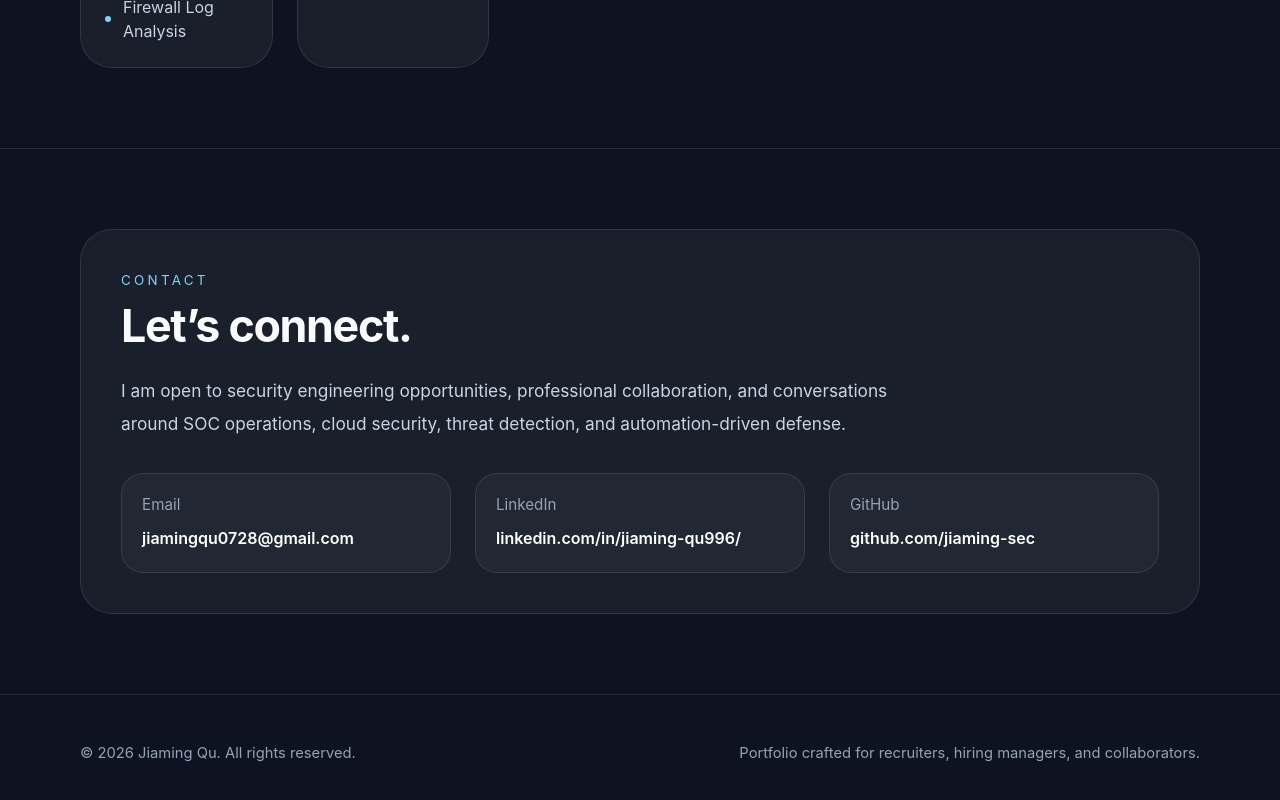
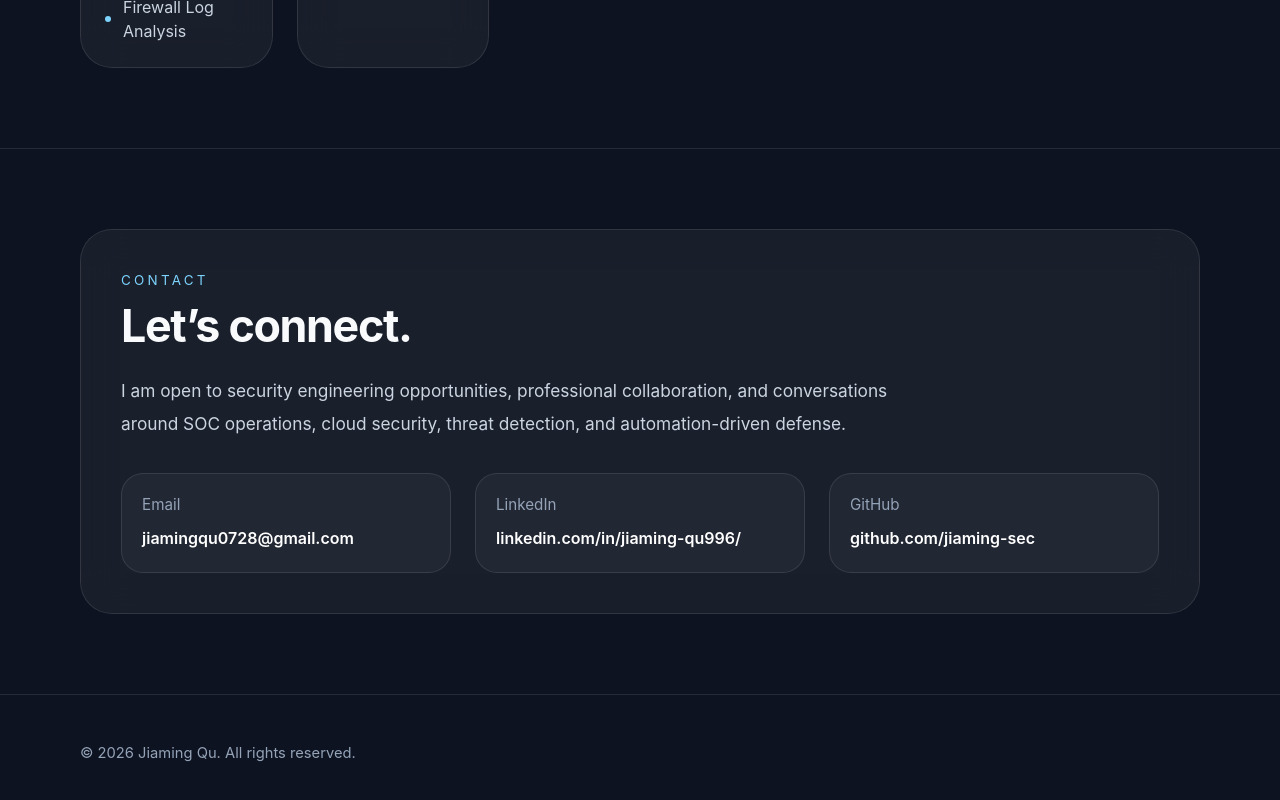
Before and after one commit to jiaming-sec/jiaming-portfolio, a React (Vite) app: page / in a window 1280 px wide. Shown: the part 3916-4716 px from the top of the page. Built offline with nearby package versions, Linux system fonts and the light colour scheme.

Commit message:
Comment out footer portfolio description
Comment out the portfolio description in the footer.

```diff
--- a/src/App.jsx
+++ b/src/App.jsx
@@ -382,7 +382,7 @@ function App() {
       <footer className="site-footer">
         <div className="container footer-inner">
           <p>© 2026 Jiaming Qu. All rights reserved.</p>
-          <p>Portfolio crafted for recruiters, hiring managers, and collaborators.</p>
+          {/*<p>Portfolio crafted for recruiters, hiring managers, and collaborators.</p>*/}
         </div>
       </footer>
     </div>
```
